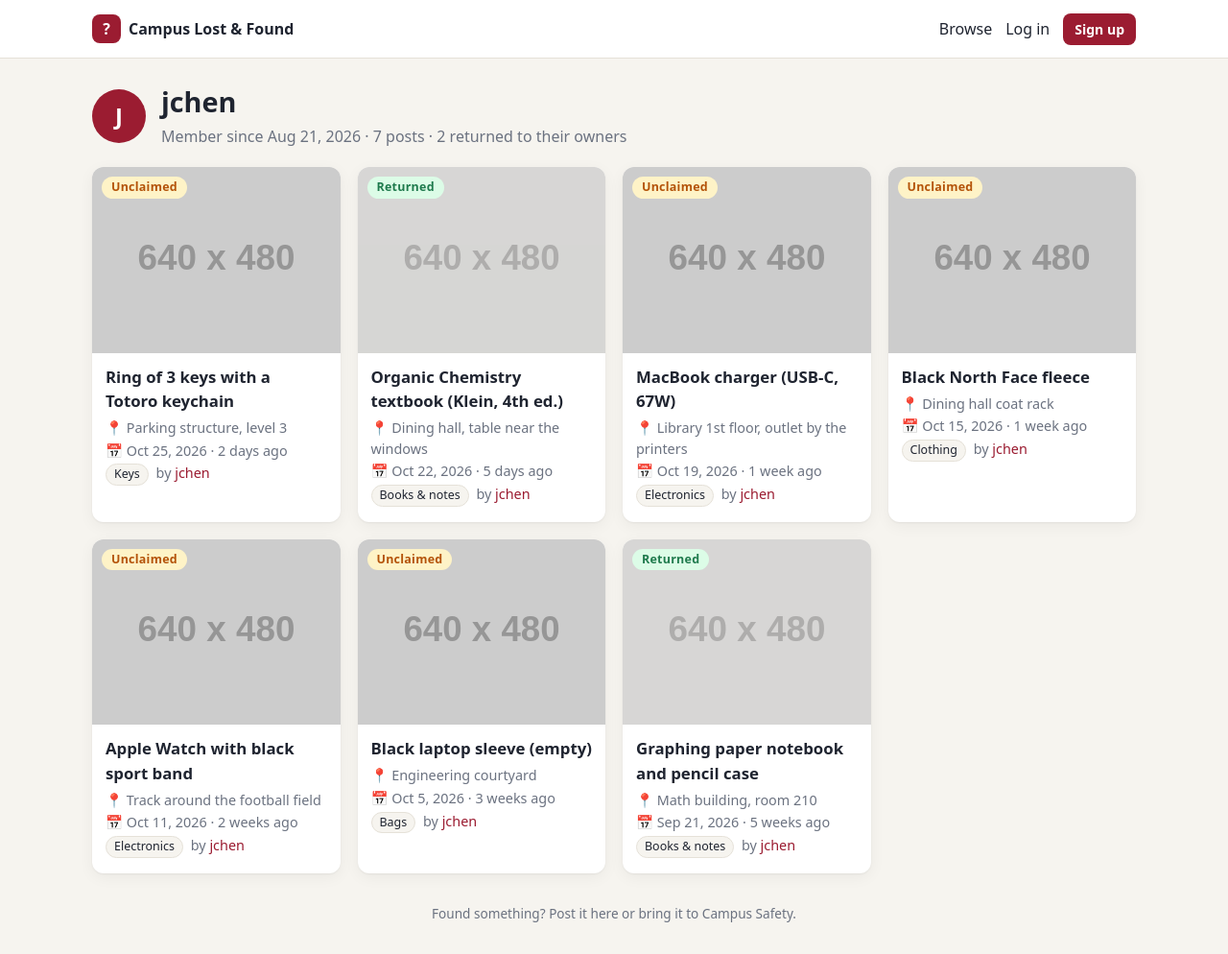
After one commit to YeseniaCarrasco/Lost-Found, a Flask app: page /u/jchen in a window 1280 px wide. The commit adds this page. Shown: the whole page at 96% size. Run offline with Flask 3, Linux system fonts and the light colour scheme; data comes from the database, SQL or seed files in the repository; grey boxes labelled with a size stand in for pictures from a placeholder-image service; some libraries are stand-ins or nearby versions.

Commit message:
Add user pages and let owners mark posts as returned
Co-Authored-By: Claude Opus 5.5 <noreply@anthropic.com>

```diff
--- a/app.py
+++ b/app.py
@@ -1,6 +1,6 @@
 """Campus Lost & Found — a small Flask + SQLite web app."""
 import os
-from datetime import date
+from datetime import date, datetime
 from urllib.parse import urlparse
 
 from flask import (Flask, abort, flash, redirect, render_template, request,
@@ -123,6 +123,19 @@ def register_routes(app):
             abort(404)
         return render_template("item_detail.html", item=item)
 
+    @app.route("/u/<username>")
+    def user_page(username):
+        conn = db.get_db()
+        user = conn.execute("SELECT * FROM users WHERE username = ?", (username,)).fetchone()
+        if user is None:
+            abort(404)
+        items = conn.execute(
+            """SELECT i.*, u.username FROM items i JOIN users u ON u.id = i.user_id
+               WHERE i.user_id = ? ORDER BY i.found_date DESC, i.id DESC""",
+            (user["id"],)).fetchall()
+        returned = sum(1 for i in items if i["status"] == "returned")
+        return render_template("user.html", user=user, items=items, returned=returned)
+
     # ---------- posting ----------
 
     @app.route("/items/new", methods=["GET", "POST"])
@@ -170,6 +183,23 @@ def register_routes(app):
             return redirect(url_for("item_detail", item_id=item_id))
         return render_template("item_form.html", form=form, editing=True, item=item)
 
+    @app.route("/items/<int:item_id>/status", methods=["POST"])
+    @login_required
+    def toggle_status(item_id):
+        item = owned_item_or_abort(item_id)
+        conn = db.get_db()
+        if item["status"] == "unclaimed":
+            conn.execute("UPDATE items SET status = 'returned', returned_at = ? WHERE id = ?",
+                         (datetime.now().isoformat(timespec="seconds"), item_id))
+            flash(f"Marked “{item['title']}” as returned. Nice work!", "success")
+        else:
+            conn.execute("UPDATE items SET status = 'unclaimed', returned_at = NULL WHERE id = ?",
+                         (item_id,))
+            flash(f"“{item['title']}” is back to unclaimed.", "info")
+        conn.commit()
+        return redirect(safe_next(request.form.get("next"))
+                        or url_for("item_detail", item_id=item_id))
+
     @app.route("/items/<int:item_id>/delete", methods=["POST"])
     @login_required
     def delete_item(item_id):
@@ -178,7 +208,7 @@ def register_routes(app):
         conn.execute("DELETE FROM items WHERE id = ?", (item_id,))
         conn.commit()
         flash("Post deleted.", "info")
-        return redirect(url_for("index"))
+        return redirect(url_for("user_page", username=current_user.username))
 
     # ---------- accounts ----------
 
--- a/templates/_macros.html
+++ b/templates/_macros.html
@@ -12,7 +12,19 @@
   {% endif %}
 {%- endmacro %}
 
-{% macro card(item) -%}
+{% macro owner_actions(item, next=None) -%}
+  <form method="post" action="{{ url_for('toggle_status', item_id=item.id) }}" class="inline">
+    <input type="hidden" name="csrf_token" value="{{ csrf_token() }}">
+    {% if next %}<input type="hidden" name="next" value="{{ next }}">{% endif %}
+    {% if item.status == 'unclaimed' %}
+      <button class="btn btn-success btn-sm" type="submit">Mark as returned</button>
+    {% else %}
+      <button class="btn btn-ghost btn-sm" type="submit">Mark unclaimed</button>
+    {% endif %}
+  </form>
+{%- endmacro %}
+
+{% macro card(item, show_owner_actions=False) -%}
   <article class="card {{ 'is-returned' if item.status == 'returned' }}">
     <a class="card-photo" href="{{ url_for('item_detail', item_id=item.id) }}">
       {{ photo(item) }}
@@ -24,8 +36,14 @@
       <p class="meta">📅 {{ item.found_date | nicedate }} · {{ item.found_date | ago }}</p>
       <p class="meta small">
         <span class="chip">{{ item.category }}</span>
-        by {{ item.username }}
+        by <a href="{{ url_for('user_page', username=item.username) }}">{{ item.username }}</a>
       </p>
+      {% if show_owner_actions %}
+        <div class="card-actions">
+          {{ owner_actions(item, next=request.path) }}
+          <a class="btn btn-ghost btn-sm" href="{{ url_for('edit_item', item_id=item.id) }}">Edit</a>
+        </div>
+      {% endif %}
     </div>
   </article>
 {%- endmacro %}
--- a/templates/base.html
+++ b/templates/base.html
@@ -17,6 +17,7 @@
         <a href="{{ url_for('index') }}">Browse</a>
         {% if current_user.is_authenticated %}
           <a class="btn btn-primary btn-sm" href="{{ url_for('new_item') }}">+ Post found item</a>
+          <a href="{{ url_for('user_page', username=current_user.username) }}">My posts</a>
           <form method="post" action="{{ url_for('logout') }}" class="inline">
             <input type="hidden" name="csrf_token" value="{{ csrf_token() }}">
             <button class="linklike" type="submit">Log out</button>
--- a/templates/item_detail.html
+++ b/templates/item_detail.html
@@ -1,5 +1,5 @@
 {% extends "base.html" %}
-{% from "_macros.html" import photo, status_badge with context %}
+{% from "_macros.html" import photo, status_badge, owner_actions with context %}
 {% block title %}{{ item.title }} · Campus Lost &amp; Found{% endblock %}
 {% block content %}
 <p><a href="{{ url_for('index') }}">← Back to all items</a></p>
@@ -12,7 +12,7 @@
       <dt>Where</dt><dd>{{ item.location }}</dd>
       <dt>When</dt><dd>{{ item.found_date | nicedate }} ({{ item.found_date | ago }})</dd>
       <dt>Category</dt><dd>{{ item.category }}</dd>
-      <dt>Posted by</dt><dd>{{ item.username }}</dd>
+      <dt>Posted by</dt><dd><a href="{{ url_for('user_page', username=item.username) }}">{{ item.username }}</a></dd>
       {% if item.status == 'returned' and item.returned_at %}
         <dt>Returned</dt><dd>{{ item.returned_at | nicedate }}</dd>
       {% endif %}
@@ -23,6 +23,7 @@
       <div class="owner-box">
         <p class="small">This is your post.</p>
         <div class="card-actions">
+          {{ owner_actions(item) }}
           <a class="btn btn-ghost btn-sm" href="{{ url_for('edit_item', item_id=item.id) }}">Edit</a>
           <form method="post" action="{{ url_for('delete_item', item_id=item.id) }}" class="inline"
                 onsubmit="return confirm('Delete this post for good?');">
--- /dev/null
+++ b/templates/user.html
@@ -0,0 +1,28 @@
+{% extends "base.html" %}
+{% from "_macros.html" import card with context %}
+{% block title %}{{ user.username }} · Campus Lost &amp; Found{% endblock %}
+{% block content %}
+{% set mine = current_user.is_authenticated and current_user.id == user.id %}
+<section class="profile">
+  <div class="avatar" aria-hidden="true">{{ user.username[0] | upper }}</div>
+  <div>
+    <h1>{{ 'My posts' if mine else user.username }}</h1>
+    <p class="muted">
+      {% if mine %}{{ user.username }} · {% endif %}Member since {{ user.created_at | nicedate }} ·
+      {{ items | length }} post{{ '' if items|length == 1 else 's' }} ·
+      {{ returned }} returned to their owners
+    </p>
+  </div>
+  {% if mine %}<a class="btn btn-primary" href="{{ url_for('new_item') }}">+ Post found item</a>{% endif %}
+</section>
+
+{% if items %}
+  <div class="grid">
+    {% for item in items %}{{ card(item, show_owner_actions=mine) }}{% endfor %}
+  </div>
+{% else %}
+  <div class="empty">
+    <p>{{ 'You haven’t posted anything yet.' if mine else 'No posts yet.' }}</p>
+  </div>
+{% endif %}
+{% endblock %}
```
